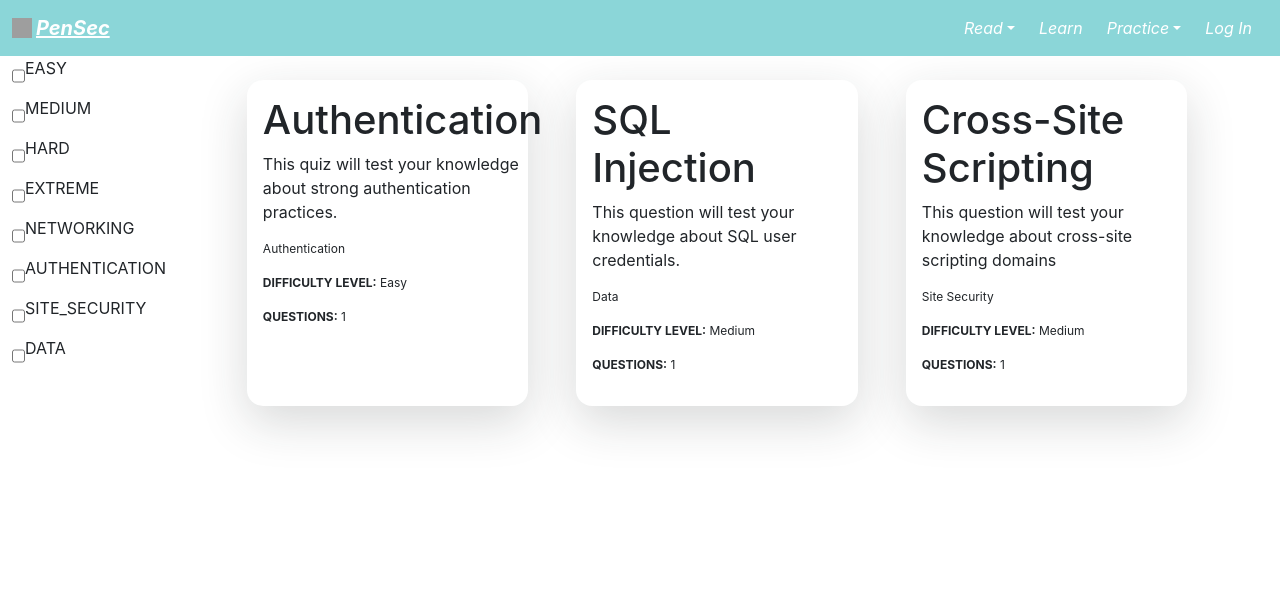
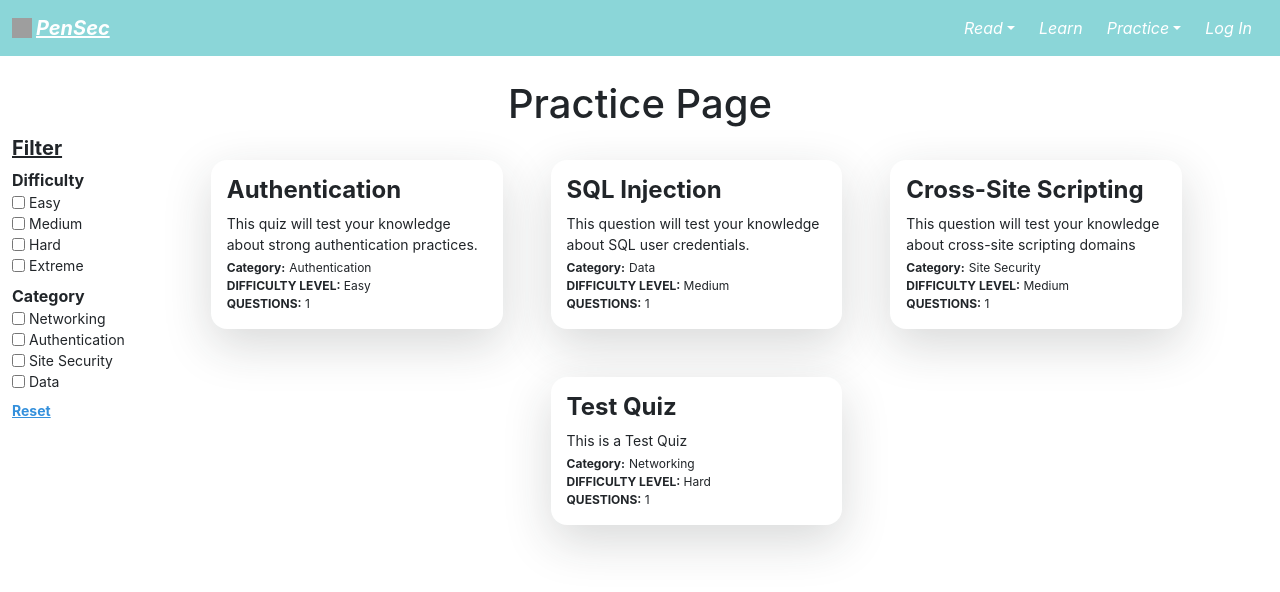
Before and after one commit to brandonwong3/cyber_next, a React (Create React App) app: page /practice in a window 1280 px wide. Shown: the top 592 px of the page. Built offline with nearby package versions, Linux system fonts and the light colour scheme; no server answers; grey boxes are pictures that could not be loaded.

Commit message:
Finished my part, including the PracticePage and templates.

```diff
--- a/public/css/App.css
+++ b/public/css/App.css
@@ -405,3 +405,29 @@ code {
 .bg-navy-blue {
 	background-color: #0a192f !important;
 }
+
+.ml-1 {
+	margin-left: 0.25rem !important;
+}
+
+.mb-0 {
+	margin-bottom: 0 !important;
+}
+
+.text-blue {
+	color: #3490dc !important;
+}
+
+
+.quiz-card {
+	max-width: 100%;
+}
+
+.quiz-card h1, h2, h3, h4, h5, p {
+	word-wrap: break-word;
+}
+
+.my-0 {
+	margin-top: 0 !important;
+	margin-bottom: 0 !important;
+}
--- a/src/components/pages/PracticePage.js
+++ b/src/components/pages/PracticePage.js
@@ -16,24 +16,22 @@ const QuizCard = ({title = 'Test Card', description = 'Test description', diffic
 		<div key={title} onClick={event => navigateToQuiz(event)} className={"flex flex-col bg-white rounded-lg shadow-lg p-4 m-4 col-3 cursor-pointer"}>
 			<div className={"flex flex-row"}>
 				<div className={"flex flex-col"}>
-					<h1>{title}</h1>
-					<p>{description}</p>
+					<h4 className={"font-bold"}>{title}</h4>
+					<small>{description}</small>
 
-					<div className={"flex flex-row"}>
+					<div className={"flex flex-col mt-1"}>
+						<div className={"flex flex-row items-end my-0"}>
+							<p className={"text-xs text-gray-500 mr-1 my-0"}><b>{categories.length === 1 ? 'Category: ' : 'Categories: '}</b> </p>
 							{
 								categories.map((category, index) => {
 									return (
-									<p key={index.toString()} className={"text-xs text-gray-500"}>{category}</p>
+										<p key={index.toString()} className={"text-xs text-gray-500 my-0"}>{category}</p>
 									)
 								}
 							)}
 						</div>
-
-					<div className={"flex flex-col"}>
-						<p className={"text-xs text-gray-500"}><b>DIFFICULTY LEVEL:</b> {difficulty}</p>
-
-						<p className={"text-xs text-gray-500"}><b>QUESTIONS:</b> {countQuestions}</p>
-
+						<p className={"text-xs text-gray-500 my-0"}><b>DIFFICULTY LEVEL:</b> {difficulty}</p>
+						<p className={"text-xs text-gray-500 my-0"}><b>QUESTIONS:</b> {countQuestions}</p>
 					</div>
 
 				</div>
@@ -49,11 +47,15 @@ const QuizCard = ({title = 'Test Card', description = 'Test description', diffic
 const LeftSideVerticalNavbar = ({filter, setFilter}) => {
 	return (
 		<div className={"flex flex-col"}>
+
+			<h5 className={"font-bold"}><u>Filter</u></h5>
+
 			<div className={"flex flex-col"}>
+				<p className={'font-bold mb-0'}>Difficulty</p>
 				{
-					Object.keys(DIFFICULTY).map((difficulty, index) => {
+					Object.values(DIFFICULTY).map((difficulty, index) => {
 						return (
-							<div key={index.toString()} className={"flex flex-row"}>
+							<div key={index.toString()} className={"flex flex-row items-center align-center"}>
 								<input type={"checkbox"} value={difficulty} onChange={(e) => {
 									if (e.target.checked) {
 										setFilter({
@@ -67,36 +69,40 @@ const LeftSideVerticalNavbar = ({filter, setFilter}) => {
 										})
 									}
 								}} />
-								<p>{difficulty}</p>
+								<small className={"my-auto ml-1"}>{difficulty}</small>
 							</div>
 						)
 					})
 				}
 			</div>
-			<div className={"flex flex-col"}>
+			<div className={"flex flex-col mt-2"}>
+				<p className={'font-bold mb-0'}>Category</p>
 				{
-					Object.keys(CATEGORIES).map((category, index) => {
+					Object.values(CATEGORIES).map((category, index) => {
 						return (
-							<div key={index.toString()} className={"flex flex-row"}>
+							<div key={index.toString()} className={"flex flex-row items-center align-center"}>
 								<input type={"checkbox"} value={category} onChange={(e) => {
 									if (e.target.checked) {
 										setFilter({
 											...filter,
-											category: [...filter.category, category]
+											categories: [...filter.categories, category]
 										})
 									} else {
 										setFilter({
 											...filter,
-											category: filter.category.filter(c => c !== category)
+											categories: filter.categories.filter(c => c !== category)
 										})
 									}
 								}} />
-								<p>{category}</p>
+								<small className={"my-auto ml-1"}>{category}</small>
 							</div>
 						)
 					})
 				}
 			</div>
+
+			<small onClick={(event) => {event.preventDefault(); setFilter({difficulty: [], categories: []})}} className={"cursor-hover cursor-pointer text-blue font-bold mt-2"}><u>Reset</u></small>
+
 		</div>
 	)
 }
@@ -105,29 +111,30 @@ const PracticePage = () => {
 
 	const [filter, setFilter] = React.useState({
 		difficulty: [],
-		category: []
+		categories: []
 	});
 
 	const quizzesToDisplay = React.useMemo(() => {
-		if (filter.difficulty.length === 0 && filter.category.length === 0) {
+		if (filter.difficulty.length === 0 && filter.categories.length === 0) {
 			return ALL_QUIZZES;
 		}
+
+		// NOTE: This filter is for filtering out the quizzes to display. This means that If the field for difficulty "Easy" is
+		// checked, alongside the category "Site Security", then only quizzes that are "Easy" difficulty and have the category
+		// "Site Security" will be displayed.
+
+		// Map through all the quizzes and find the ones where the difficulty for the quiz is in the filter.difficulty array,
+		// or at least one of the categories of the quiz are in the filter.categories array.
 		return ALL_QUIZZES.filter(quiz => {
-			let filterKeys = Object.keys(filter);
-			// eslint-disable-next-line array-callback-return
-			return filterKeys.every(key => {
-				if (key === 'difficulty') {
-					return filter[key].includes(quiz[key]);
-				} else if (key === 'category') {
-					return filter[key].includes(quiz[key]);
-				}
-			})
-		})
+			return (filter.difficulty.length === 0 || filter.difficulty.includes(quiz.difficulty)) &&
+				(filter.categories.length === 0 || quiz.categories.some(category => filter.categories.includes(category)));
+		});
 	}, [filter]);
 
 	return (
 		<BaseTemplate>
-			<div className={"mx-auto flex justify-center flex-grow flex-1 align-center"}>
+			<h1 className={"text-center mt-4"}>Practice Page</h1>
+			<div className={"flex-grow flex-1"}>
 
 				<div className={'flex flex-row'}>
 					<div className={"flex flex-col flex-shrink"}>
@@ -136,7 +143,7 @@ const PracticePage = () => {
 
 					{/* The main navigation with the cards. */}
 					<div className={"flex flex-col flex-grow"}>
-						<div className={"flex flex-row flex-wrap justify-center row"}>
+						<div className={"row justify-content-center"}>
 							{
 								quizzesToDisplay.map((quiz, index) => {
 									return (
--- a/src/quizzes/allQuizzes.js
+++ b/src/quizzes/allQuizzes.js
@@ -1,11 +1,14 @@
 import AUTHENTICATION_QUIZ from './authenticationQuiz';
 import SQL_INJECTION_QUIZ from './sqlIQuiz';
 import XSS_QUIZ from './xssQuiz';
+import TEST_QUIZ from './testQuiz';
+
 
 const ALL_QUIZZES = [
 	AUTHENTICATION_QUIZ,
 	SQL_INJECTION_QUIZ,
 	XSS_QUIZ,
+	TEST_QUIZ
 ];
 
 const allQuizUrlPaths = ALL_QUIZZES.map(quiz => quiz.urlPath);
--- /dev/null
+++ b/src/quizzes/testQuiz.js
@@ -0,0 +1,41 @@
+import {CATEGORIES, DIFFICULTY, QUESTION_TYPES} from './quizzes';
+
+const QUESTION_1 = {
+    type: QUESTION_TYPES.MULTIPLE_CHOICE,
+
+    question: "Given the following SQL error message when ' is entered, select the payload to successfully access the 'flag' user's credentials",
+    answers: [
+        {
+            text: "flag",
+            isCorrect: false,
+        },
+        {
+            text: "'flag' or 1=1--",
+            isCorrect: true,
+        },
+        {
+            text: "--",
+            isCorrect: false,
+        },
+        {
+            text: "'--'",
+            isCorrect: false,
+        }
+        ],
+    hint: null,
+    example: null,
+    answeredCorrectly: false,
+};
+
+export const testQuiz = {
+	title: 'Test Quiz',
+	categories: [CATEGORIES.NETWORKING],	// Choose one or more from above constants to add to array
+	difficulty: DIFFICULTY.HARD,				// Choose one from above constants
+	description: 'This is a Test Quiz',
+	urlPath: 'test-quiz',					// This will be the url path to access this quiz (ex: /quiz/authentication); it cannot contain spaces
+	questions: [
+        QUESTION_1,
+	]
+};
+
+export default testQuiz;
```
Lines whose indentation alone changed are shown as unchanged.
